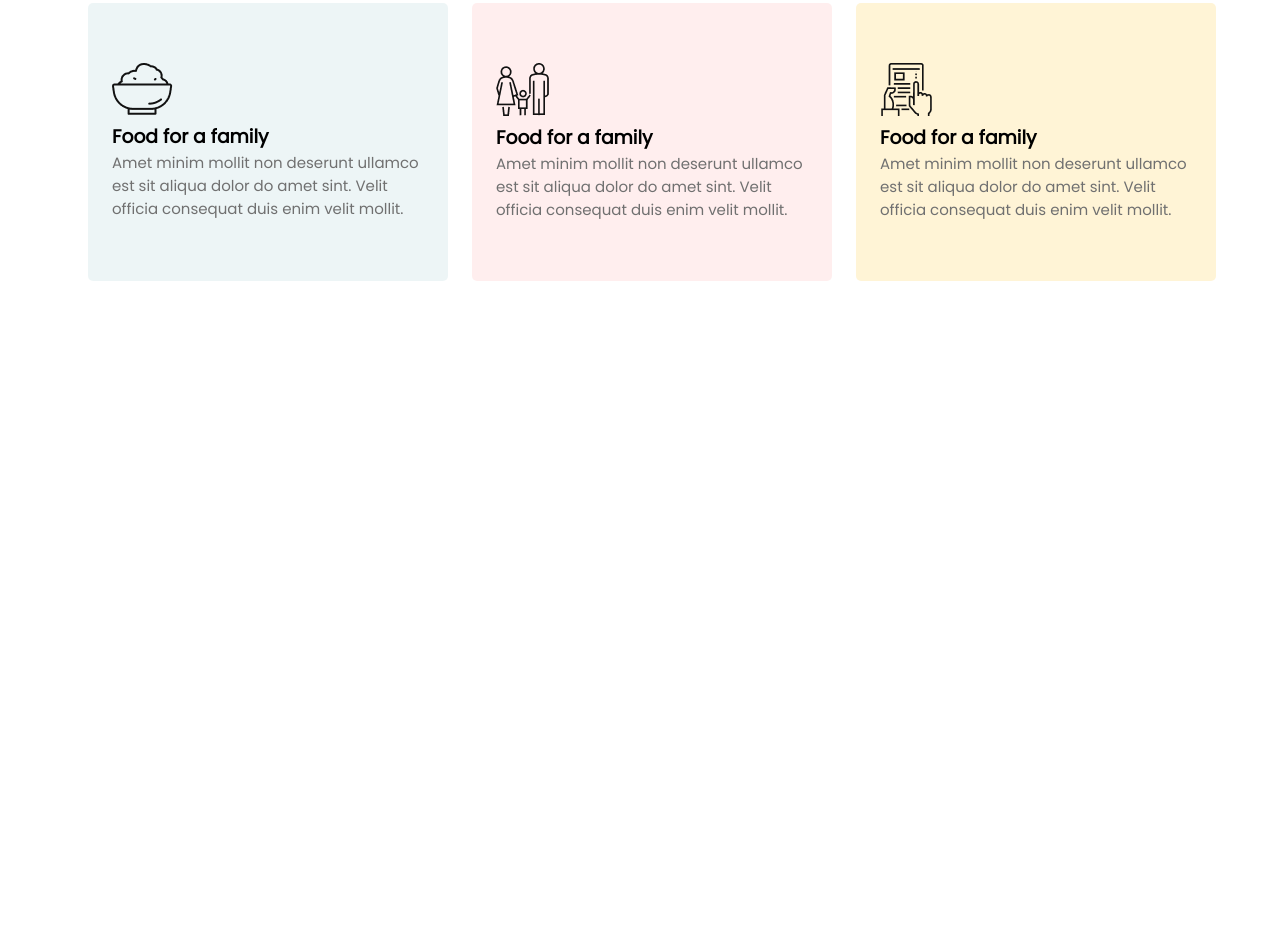
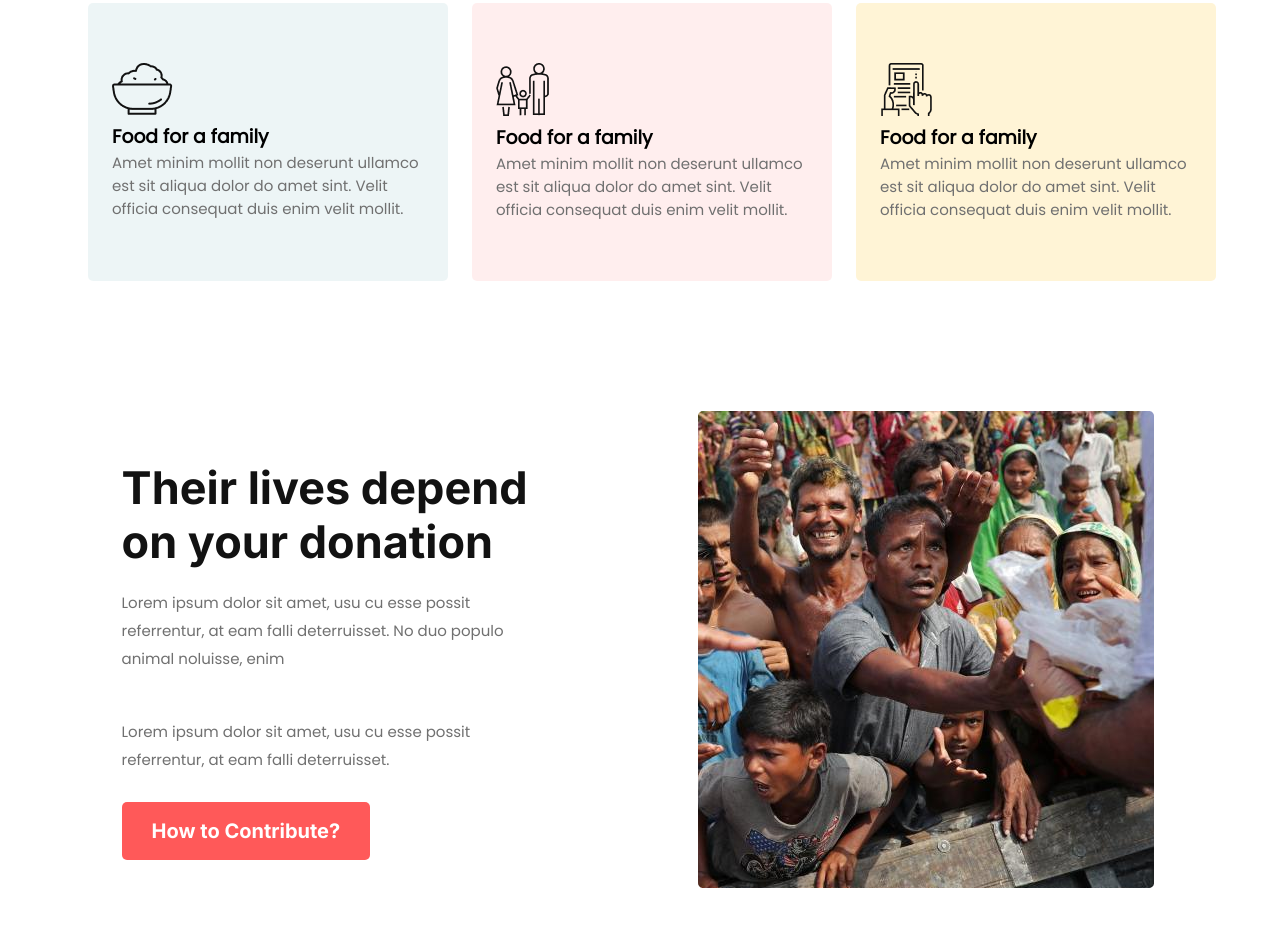
Before and after one commit to Ashik-Programmer/dontate-today, a plain HTML site: page index.html in a window 1280 px wide. Shown: the part 1546-2473 px from the top of the page. Before the commit the page ends 1957 px from the top, so only its background shows below. Drawn offline with Linux system fonts and the light colour scheme.

Commit message:
depend-donation part complect

```diff
--- a/index.html
+++ b/index.html
@@ -76,6 +76,20 @@
             </div>
         </div>
     </section>
+    <section class="container depend-donation">
+        <div class="donation-text donation-half">
+            <h2>Their lives depend on your donation</h2>
+            <p>Lorem ipsum dolor sit amet, usu cu esse possit <br>referrentur, at eam falli
+                deterruisset. No duo populo<br> animal noluisse, enim
+            </p>
+            <p>Lorem ipsum dolor sit amet, usu cu esse possit <br>referrentur, at eam falli
+                deterruisset.</p>
+            <a class="link-button" href="">How to Contribute?</a>
+        </div>
+        <div class="donation-image donation-half">
+            <img src="images/donation15.png" alt="">
+        </div>
+    </section>
 </body>
 
 </html>
--- a/style.css
+++ b/style.css
@@ -123,6 +123,7 @@ section {
     outline: none;
     border: none;
     margin-top: 25px;
+    cursor: pointer;
 }
 
 .donate-plan {
@@ -138,3 +139,34 @@ section {
     margin-left: 24px;
     padding: 60px 24px;
 }
+
+.depend-donation {
+    display: flex;
+    align-items: center;
+    justify-content: space-around;
+}
+
+.donation-text h2 {
+    font-family: 'Inter';
+    font-style: normal;
+    font-weight: 700;
+    font-size: 45px;
+    line-height: 54px;
+    color: #121212;
+}
+
+.donation-text p {
+    font-family: 'Poppins';
+    font-weight: 400;
+    font-size: 15px;
+    line-height: 28px;
+    color: #707070;
+    margin-bottom: 45px;
+    margin-top: 20px;
+}
+
+.donation-text a {}
+
+.donation-half {
+    width: 40%;
+}
```
Also changed, not shown: images/donation15.png (added), images/donation16.png (added).
